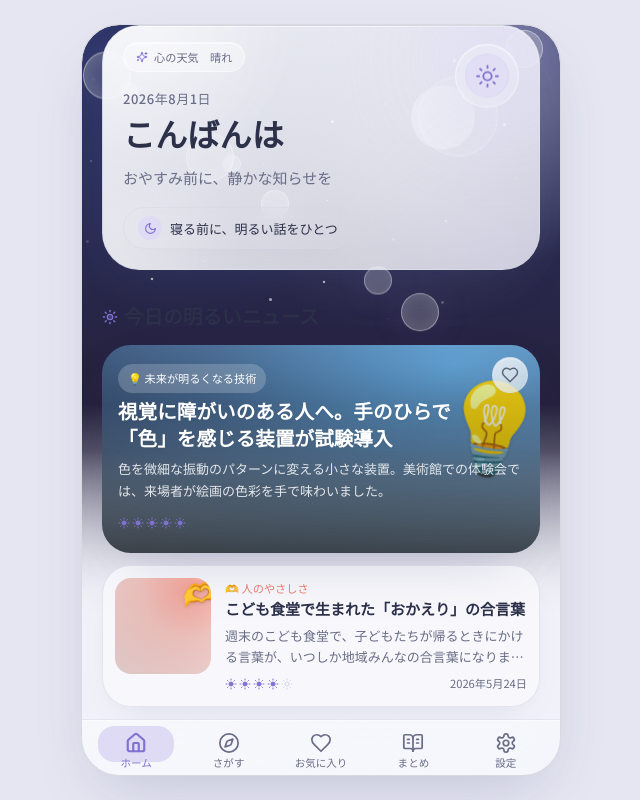
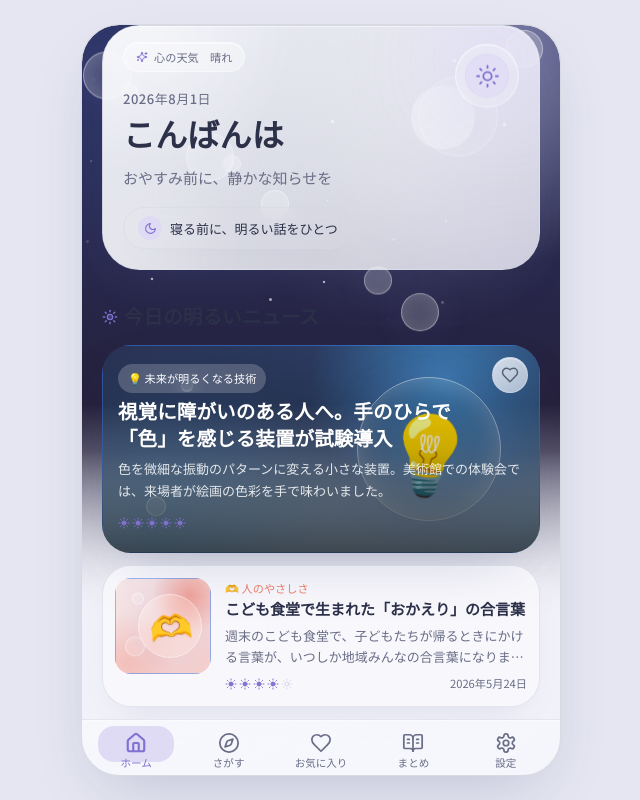
Before and after one commit to sunpotflower4460-cpu/Hot-news, a Next.js app: page /home in a window 1280 px wide. Shown: the whole page, without its empty margins (319-959 px from the left). Built offline with nearby package versions, Linux system fonts and the light colour scheme; a web font is replaced by a local one.

Commit message:
Create soft organic article artwork

```diff
--- a/src/components/article/CoverArt.tsx
+++ b/src/components/article/CoverArt.tsx
@@ -4,37 +4,52 @@ import { cn } from '@/lib/utils/cn';
 
 interface CoverArtProps {
   category: CategoryId;
-  /** Index of glyph repetition is derived from id for gentle variety. */
   seed?: string;
   className?: string;
   size?: 'sm' | 'md' | 'lg';
 }
 
-/**
- * Image-free cover: a soft gradient tinted by the category accent with the
- * category glyph floating in it. Lets every card look intentional without
- * relying on external photography (and honors the spec's no-image publish mode).
- */
 export function CoverArt({ category, seed = '', className, size = 'md' }: CoverArtProps) {
   const meta = getCategory(category);
-  const tilt = (seed.charCodeAt(seed.length - 1) || 0) % 2 === 0 ? -8 : 8;
-  const glyphSize = size === 'lg' ? 'text-[5.5rem]' : size === 'sm' ? 'text-3xl' : 'text-5xl';
+  const code = seed.charCodeAt(seed.length - 1) || 0;
+  const tilt = code % 2 === 0 ? -7 : 7;
+  const glyphSize = size === 'lg' ? 'text-[4.8rem]' : size === 'sm' ? 'text-[2.15rem]' : 'text-5xl';
+  const orbSize = size === 'lg' ? 'h-36 w-36' : size === 'sm' ? 'h-16 w-16' : 'h-24 w-24';
 
   return (
     <div
       aria-hidden
-      className={cn('relative overflow-hidden', className)}
+      className={cn('relative isolate overflow-hidden bg-accent-soft', className)}
       style={{
-        background: `radial-gradient(120% 120% at 80% 10%, hsl(${meta.accent} / 0.85), hsl(${meta.accent} / 0.45) 45%, hsl(${meta.accent} / 0.2) 100%)`,
+        background: [
+          `radial-gradient(circle at 78% 18%, hsl(${meta.accent} / 0.6), transparent 35%)`,
+          `radial-gradient(circle at 12% 88%, hsl(${meta.accent} / 0.28), transparent 42%)`,
+          `linear-gradient(145deg, hsl(${meta.accent} / 0.12), hsl(${meta.accent} / 0.34))`,
+        ].join(', '),
       }}
     >
-      <div className="absolute inset-0 bg-gradient-to-tr from-black/10 to-white/20" />
+      <div className="absolute -left-[12%] -top-[26%] h-[75%] w-[72%] rotate-12 rounded-[48%_52%_64%_36%/50%_34%_66%_50%] bg-white/34 blur-[1px]" />
+      <div className="absolute -bottom-[36%] right-[-15%] h-[86%] w-[78%] -rotate-12 rounded-[38%_62%_44%_56%/60%_40%_60%_40%] bg-white/22 blur-[2px]" />
+      <div className="absolute left-[18%] top-[18%] h-3 w-3 animate-float rounded-full border border-white/55 bg-white/20" />
+      <div className="absolute bottom-[17%] left-[10%] h-5 w-5 animate-float rounded-full border border-white/45 bg-white/15 [animation-delay:-2s]" />
+      <div className="absolute right-[12%] top-[12%] h-8 w-8 rounded-full bg-white/18 blur-md" />
+
       <div
-        className={cn('absolute -right-2 -top-1 opacity-90 drop-shadow', glyphSize)}
-        style={{ transform: `rotate(${tilt}deg)` }}
+        className={cn(
+          'ambient-ring absolute right-[9%] top-1/2 flex -translate-y-1/2 items-center justify-center rounded-full bg-white/34 shadow-glow backdrop-blur-sm',
+          orbSize,
+        )}
       >
-        {meta.glyph}
+        <div
+          className={cn('select-none drop-shadow-sm', glyphSize)}
+          style={{ transform: `rotate(${tilt}deg)` }}
+        >
+          {meta.glyph}
+        </div>
       </div>
+
+      <div className="absolute inset-x-0 bottom-0 h-1/2 bg-gradient-to-t from-black/8 to-transparent" />
+      <div className="absolute inset-0 ring-1 ring-inset ring-white/24" />
     </div>
   );
 }
```
